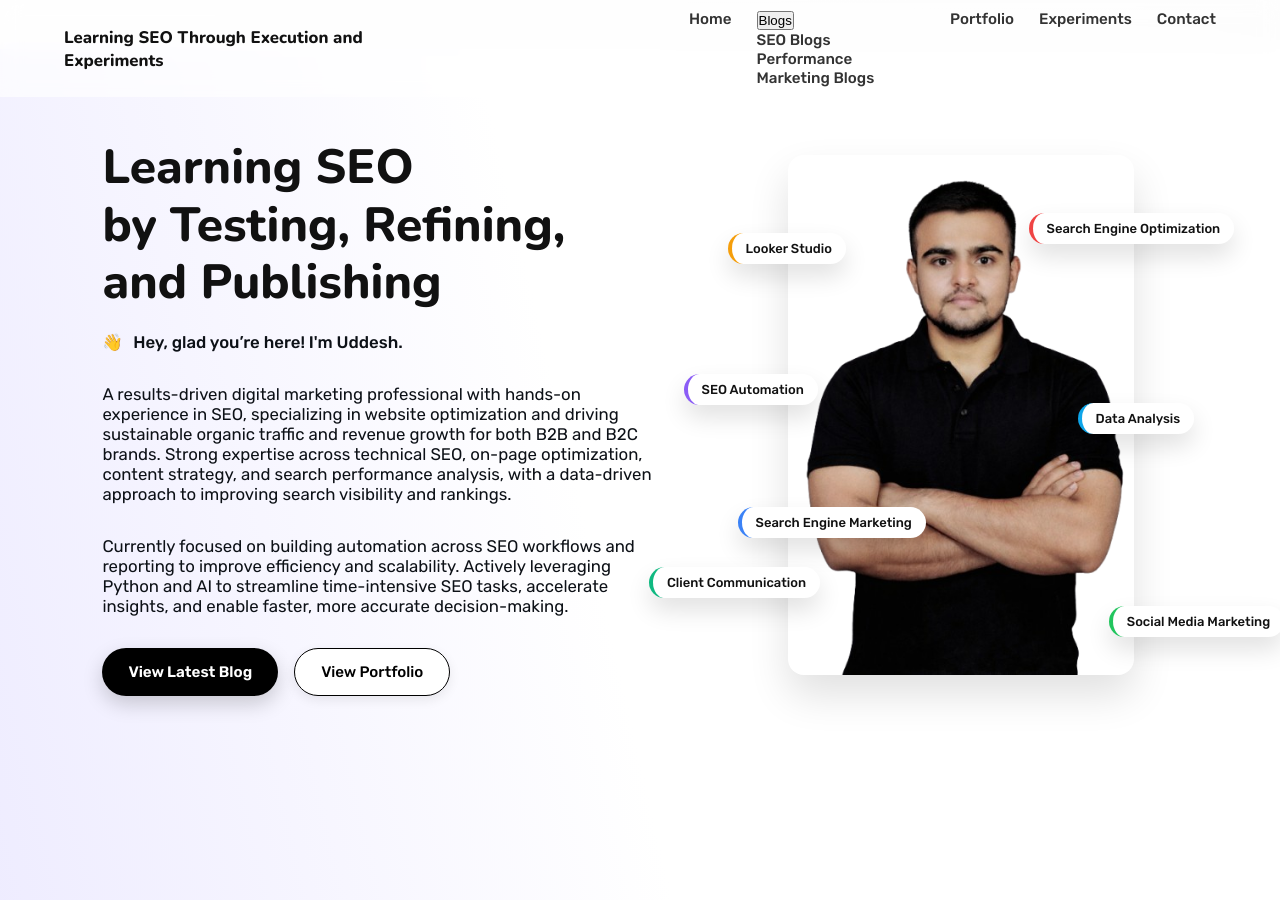
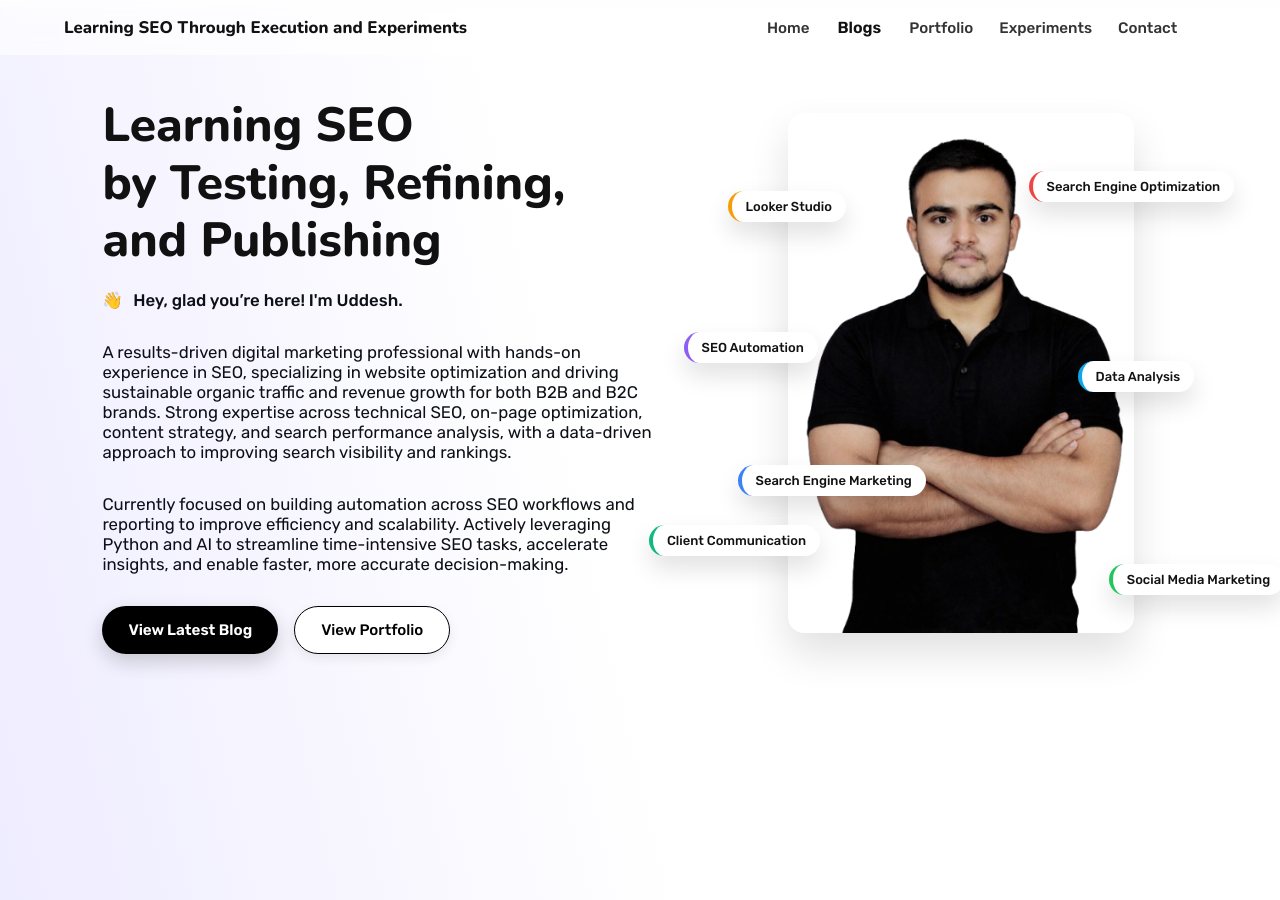
Before and after one commit to uddeshbommawar/uddeshbommawar.github.io, a Jekyll site: the page built from index.md, in a window 1280 px wide and 900 px high. Built offline with Jekyll 4.4.1, drawn with Linux system fonts in a browser that asks for light colours.

Commit message:
Update default.html

```diff
--- a/_layouts/default.html
+++ b/_layouts/default.html
@@ -27,6 +27,85 @@ j=d.createElement(s),dl=l!='dataLayer'?'&l='+l:'';j.async=true;j.src=
   <link rel="preconnect" href="https://fonts.gstatic.com" crossorigin>
   <link href="https://fonts.googleapis.com/css2?family=Nunito:wght@600;700;800&family=Rubik:wght@400;500;600&display=swap" rel="stylesheet">
   <meta name="google-site-verification" content="A7NtwOPHCNvu1Hbgps2-rGwtBqIUABEtZSAsjmdNK8c" />
+<style>
+  /* Basic nav */
+  .site-nav {
+    display: flex;
+    gap: 26px;
+    align-items: center;
+  }
+
+  /* Links + button look same */
+  .nav-link {
+    position: relative;
+    font-size: 16px;
+    font-weight: 600;
+    color: #111;
+    text-decoration: none;
+    padding: 8px 2px;
+  }
+
+  .nav-btn {
+    background: none;
+    border: none;
+    cursor: pointer;
+    font-family: inherit;
+  }
+
+  /* Underline hover effect */
+  .nav-link::after {
+    content: "";
+    position: absolute;
+    left: 0;
+    bottom: -6px;
+    height: 2px;
+    width: 0%;
+    background: #111;
+    transition: width 0.25s ease;
+  }
+
+  .nav-link:hover::after {
+    width: 100%;
+  }
+
+  /* Dropdown container */
+  .nav-item {
+    position: relative;
+  }
+
+  /* Dropdown menu hidden by default */
+  .dropdown {
+    display: none;
+    position: absolute;
+    top: 42px;
+    left: 0;
+    min-width: 230px;
+    background: #fff;
+    border: 1px solid #e5e5e5;
+    border-radius: 10px;
+    padding: 8px;
+    box-shadow: 0 10px 25px rgba(0,0,0,0.10);
+    z-index: 1000;
+  }
+
+  /* Dropdown show when active */
+  .dropdown.active {
+    display: block;
+  }
+
+  .dropdown-link {
+    display: block;
+    padding: 10px 12px;
+    border-radius: 8px;
+    text-decoration: none;
+    color: #111;
+    font-weight: 500;
+  }
+
+  .dropdown-link:hover {
+    background: #f5f5f5;
+  }
+</style>
 </head>
 
 <body>
```
